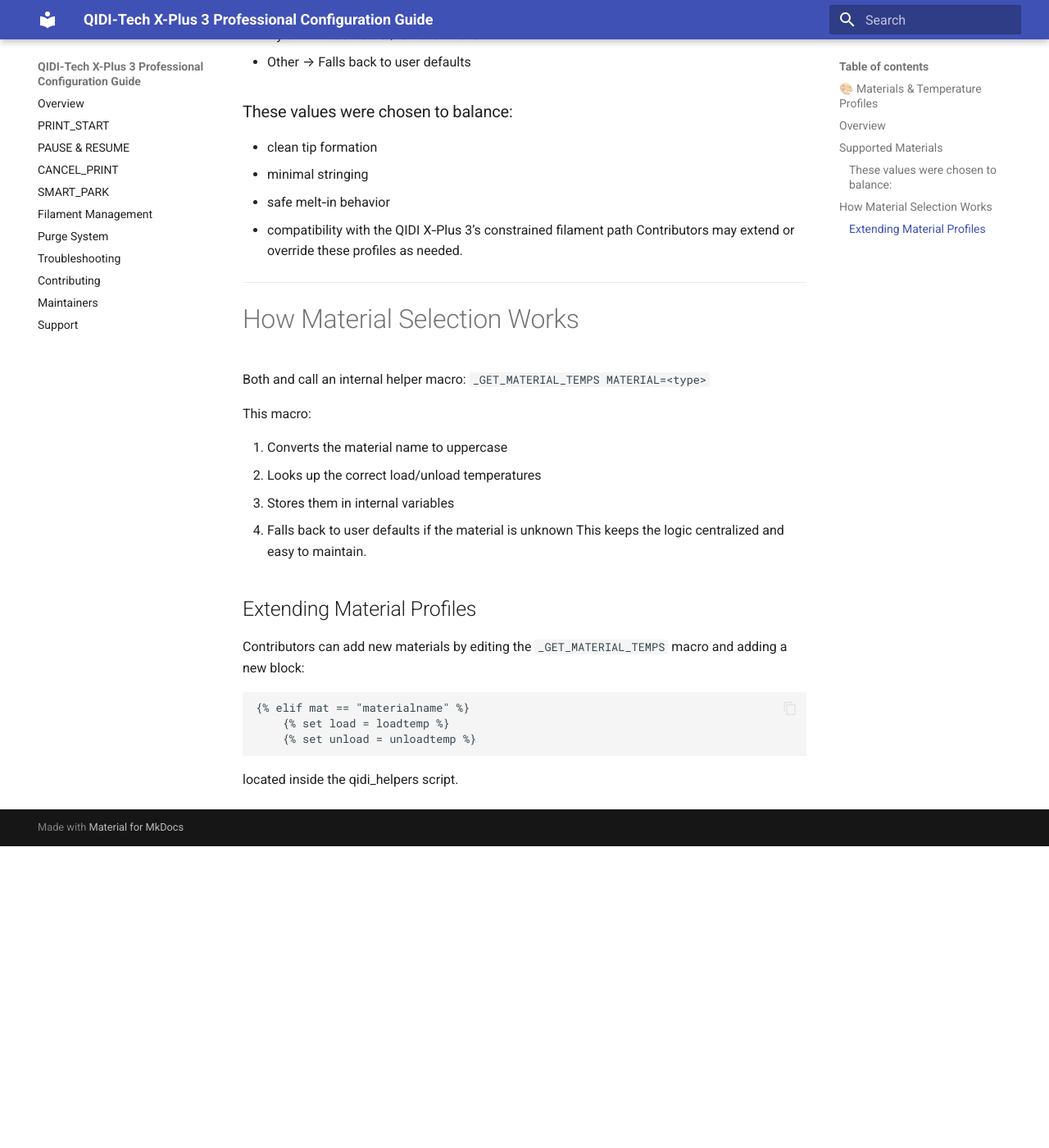
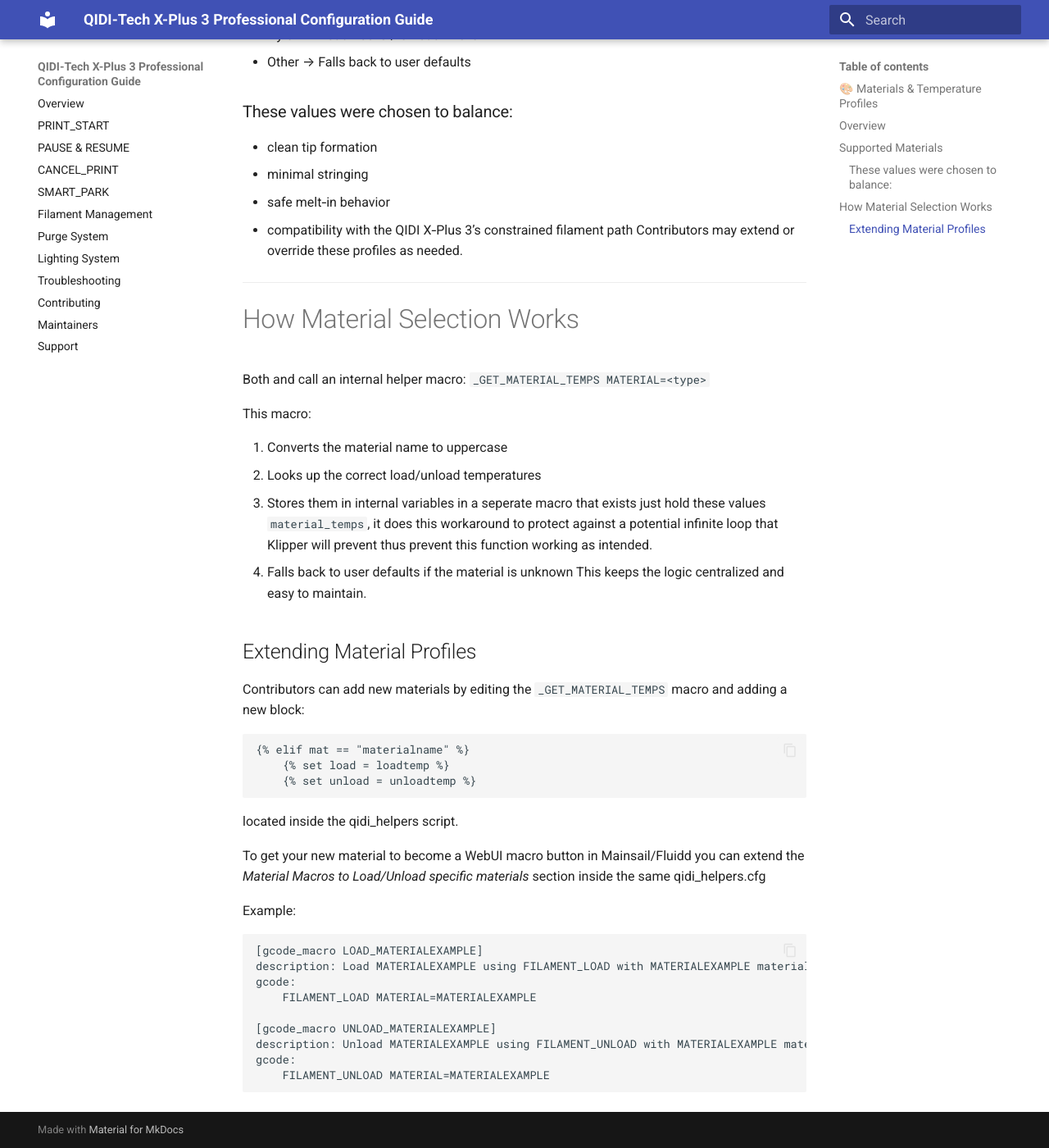
Before and after one commit to Misunderstood-Wookiee/QIDI-Tech-X-Plus-3-Professional-Config, an MkDocs documentation site: the page built from docs/material.md, in a window 1280 px wide and 1400 px high, scrolled down 663 px. Shown: the whole window at 82% size. Built offline with MkDocs 1.6.1 and Material for MkDocs 9.7.7, drawn with Linux system fonts in a browser that asks for light colours; before the commit the page ends 1695 px from its top, so only the background shows below that.

````diff
--- a/docs/material.md
+++ b/docs/material.md
@@ -40,7 +40,7 @@ This macro:
 
 1. Converts the material name to uppercase
 2. Looks up the correct load/unload temperatures
-3. Stores them in internal variables
+3. Stores them in internal variables in a seperate macro that exists just hold these values `material_temps`, it does this workaround to protect against a  potential infinite loop that Klipper will prevent thus prevent this function working as intended.
 4. Falls back to user defaults if the material is unknown
 This keeps the logic centralized and easy to maintain.
 
@@ -54,3 +54,18 @@ Contributors can add new materials by editing the `_GET_MATERIAL_TEMPS` macro an
     {% set unload = unloadtemp %}
 ```
 located inside the qidi_helpers script.
+
+To get your new material to become a WebUI macro button in Mainsail/Fluidd you can extend the *Material Macros to Load/Unload specific materials* section inside the same qidi_helpers.cfg
+
+Example:
+```
+[gcode_macro LOAD_MATERIALEXAMPLE]
+description: Load MATERIALEXAMPLE using FILAMENT_LOAD with MATERIALEXAMPLE material profile
+gcode:
+    FILAMENT_LOAD MATERIAL=MATERIALEXAMPLE
+
+[gcode_macro UNLOAD_MATERIALEXAMPLE]
+description: Unload MATERIALEXAMPLE using FILAMENT_UNLOAD with MATERIALEXAMPLE material profile
+gcode:
+    FILAMENT_UNLOAD MATERIAL=MATERIALEXAMPLE
+```
--- a/mkdocs.yml
+++ b/mkdocs.yml
@@ -16,6 +16,7 @@ nav:
   - SMART_PARK: docs/smart_park.md
   - Filament Management: docs/filament_management.md
   - Purge System: docs/purge_system.md
+  - Lighting System: docs/lighting_system.md
   - Troubleshooting: docs/troubleshooting.md
   - Contributing: docs/contributing.md
   - Maintainers: docs/maintainers.md
````
Also changed, not shown: CHANGELOG.md (+30 -0 lines), README.md (+20 -3 lines), docs/lighting_system.md (added, +16 -0 lines), 6 other files.
